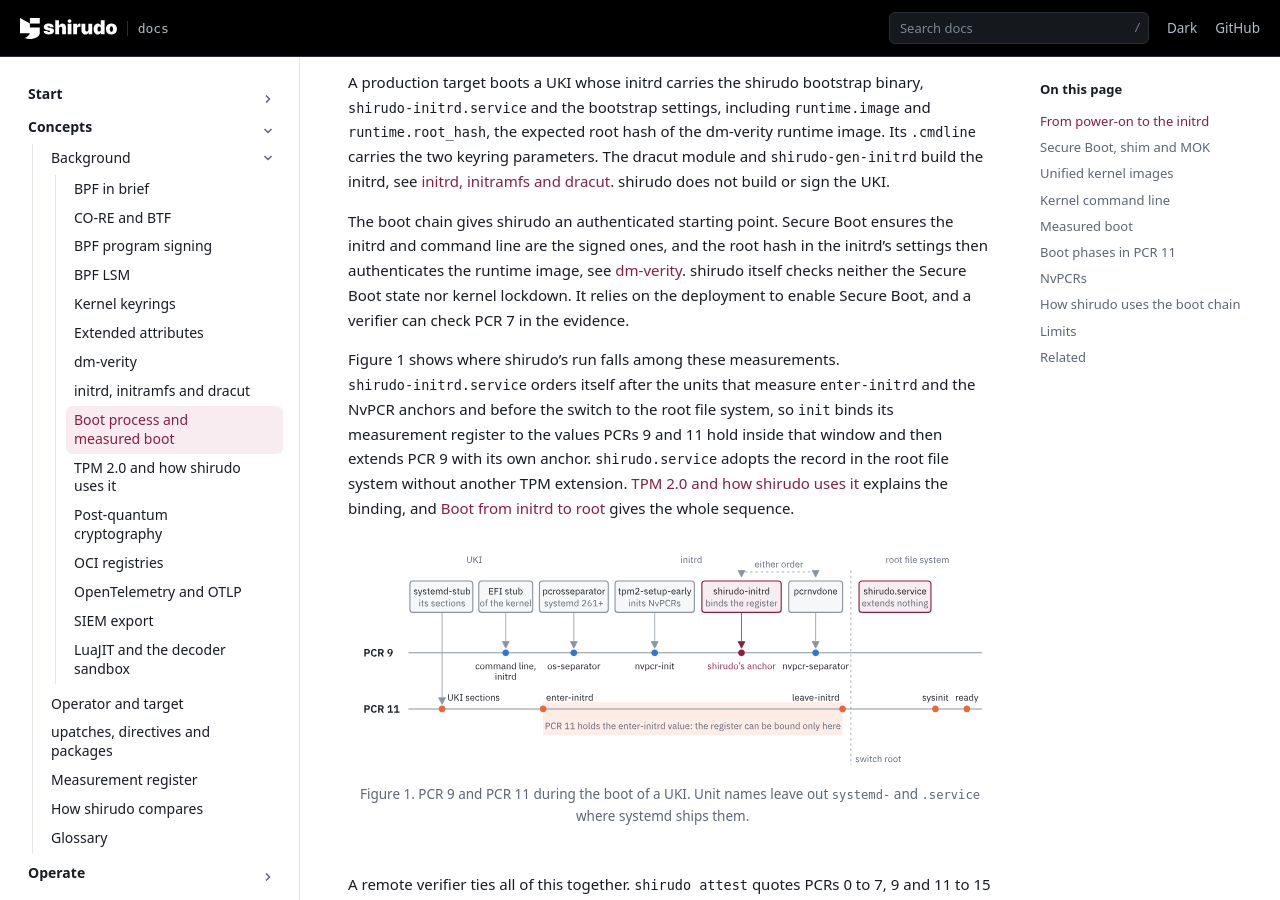
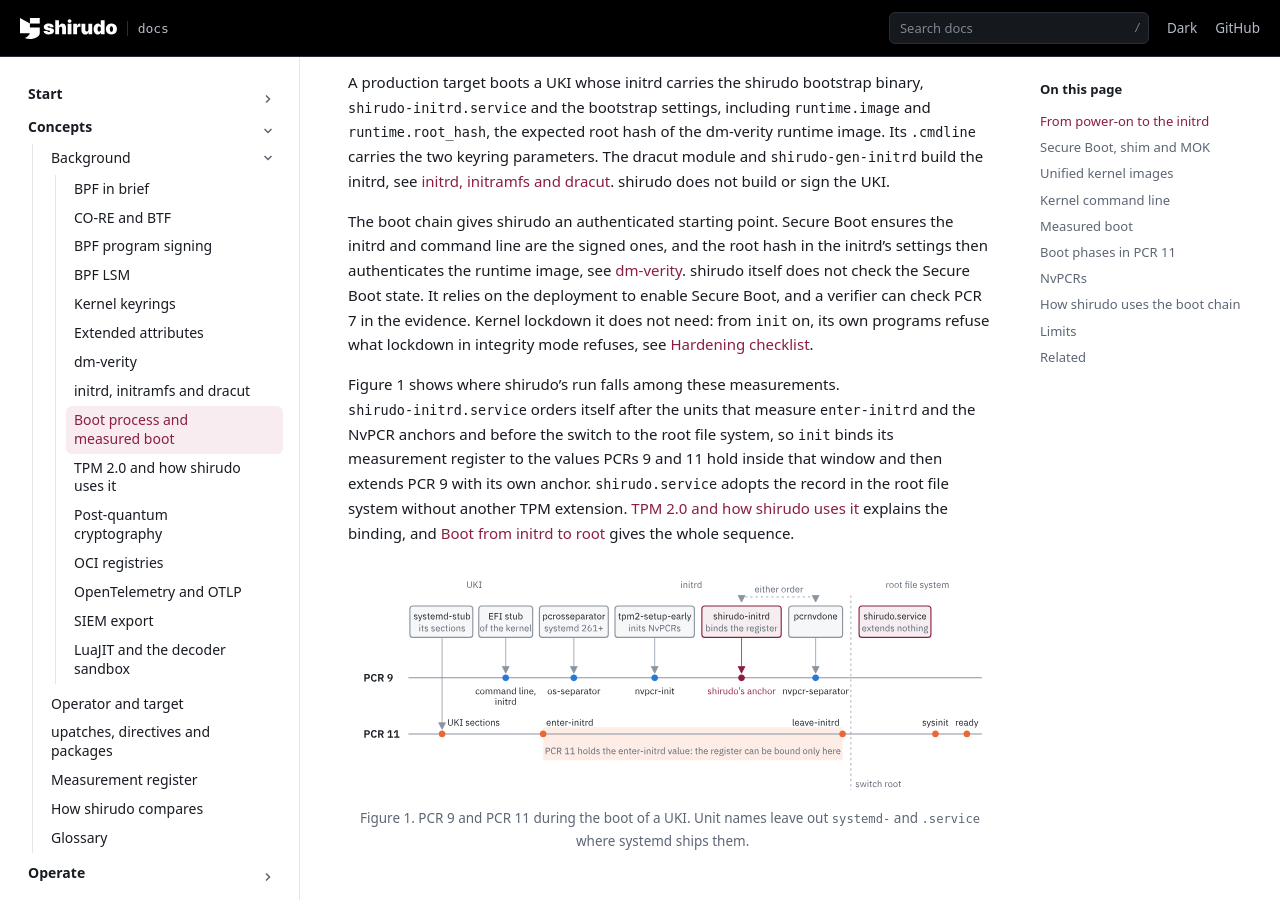
Before and after one commit to AliBashaSY/shirudo, a Sphinx documentation site: the page built from Documentation/concepts/background/boot.rst, in a window 1280 px wide and 900 px high, scrolled down 4106 px. Built offline with Sphinx 7.4.7, drawn with Linux system fonts in a browser that asks for light colours; pages that are not in the unit, such as notebooks, are missing from menus.

Commit message:
docs: stop naming kernel lockdown as something the deployment provides
Since 0a9755d15eed ("bpf2: refuse what lockdown refuses, and
/proc/kcore, without lockdown") shirudo's own lsm/locked_down program
refuses, from init on, what lockdown in integrity mode refuses. The
hardening page, the threat model's A4 and the enforcement page say so
and call the kernel's lockdown LSM optional. Five passages still read
as before that change:

 - the boot concept page says shirudo checks neither Secure Boot nor
   kernel lockdown and leaves both to the deployment;
 - the FAQ names a kernel without lockdown as a way around every check.
   On a kernel with CONFIG_MODULE_SIG the same program refuses an
   unsigned module; the case that remains is a kernel built without
   it, which asks nothing and loads any module (A4);
 - the security model lists lockdown among what shirudo does not check;
 - system requirements count lockdown among the options the trust model
   assumes;
 - the test coverage page lists a target without kernel lockdown as not
   covered, which is the target t6154 runs on. What no test covers is a
   kernel that runs the lockdown LSM.

Correct them. The other mentions stay: the integrity counters carry the
names of the kernel's lockdown reasons, the kernel's lockdown LSM still
covers the boot before init where it runs, lockdown=integrity is one of
the ways to switch hibernation off from boot (A9), and confidentiality
mode would stop init.

Fixes: 0a9755d15eed ("bpf2: refuse what lockdown refuses, and /proc/kcore, without lockdown")
Signed-off-by: Daniel Borkmann <daniel@iogearbox.net>

```diff
--- a/Documentation/concepts/background/boot.rst
+++ b/Documentation/concepts/background/boot.rst
@@ -233,9 +233,11 @@ shirudo does not build or sign the UKI.
 The boot chain gives shirudo an authenticated starting point. Secure
 Boot ensures the initrd and command line are the signed ones, and the
 root hash in the initrd's settings then authenticates the runtime
-image, see :doc:`dm-verity`. shirudo itself checks neither the Secure
-Boot state nor kernel lockdown. It relies on the deployment to enable
-Secure Boot, and a verifier can check PCR 7 in the evidence.
+image, see :doc:`dm-verity`. shirudo itself does not check the Secure
+Boot state. It relies on the deployment to enable Secure Boot, and a
+verifier can check PCR 7 in the evidence. Kernel lockdown it does not
+need: from ``init`` on, its own programs refuse what lockdown in
+integrity mode refuses, see :doc:`/operate/plan/hardening`.
 
 Figure 1 shows where shirudo's run falls among these measurements.
 ``shirudo-initrd.service`` orders itself after the units that measure
--- a/Documentation/contribute/testing/test-coverage.rst
+++ b/Documentation/contribute/testing/test-coverage.rst
@@ -1196,8 +1196,9 @@ Most of these attacks are open threats in
 - Making ``init`` read another boot ID, or miss this boot's init
   record by other means than the unlabeled state directory ``t6115``
   covers, so that it binds the register again.
-- A target without kernel lockdown. The test kernel enables no
-  lockdown.
+- A target whose kernel runs the lockdown LSM, in integrity or in
+  confidentiality mode. The test kernel enables no lockdown, so
+  ``t6154`` covers what ``bpf2`` refuses on its own.
 - A failure of ``shirudo-initrd.service`` that lets the boot continue
   without enforcement, and a first ``init`` outside the initrd.
 - Another LSM denying the read of a seal label. The test kernel runs
--- a/Documentation/security/security-model.rst
+++ b/Documentation/security/security-model.rst
@@ -107,7 +107,7 @@ The properties above hold only on a deployment that provides the
 shirudo checks only some of these. The pre-flight of ``shirudo init``
 checks that the BPF LSM is active and that the kernel has the
 signed-loader ABI. The target checks a config's signature against the
-runtime image's keys itself. It does not check lockdown, the kernel
+runtime image's keys itself. It does not check the kernel
 configuration or the boot chain (U10).
 
 What you must do
```
Also changed, not shown: Documentation/operate/plan/system-requirements.rst (+4 -3 lines), Documentation/start/faq.rst (+4 -3 lines).
